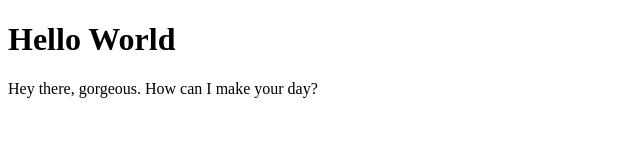
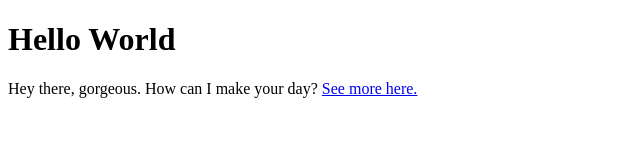
Before and after one commit to emeraldsama/emeraldsama.github.io, a plain HTML site: page index.html in a window 1280 px wide. Shown: the whole page, without its empty margins (0-640 px from the left). Drawn offline with Linux system fonts and the light colour scheme.

Commit message:
Bootstrap Test
Update to link to bootstrapped page

```diff
--- a/index.html
+++ b/index.html
@@ -3,6 +3,6 @@
 <title>Design &amp; Development by Andi</title>
 <body>
 <h1>Hello World</h1>
-<p>Hey there, gorgeous. How can I make your day?</p>
+<p>Hey there, gorgeous. How can I make your day? <a href="http://emeraldsama.github.io/Untitled-1.html">See more here.</a></p>
 </body>
 </html>
```
